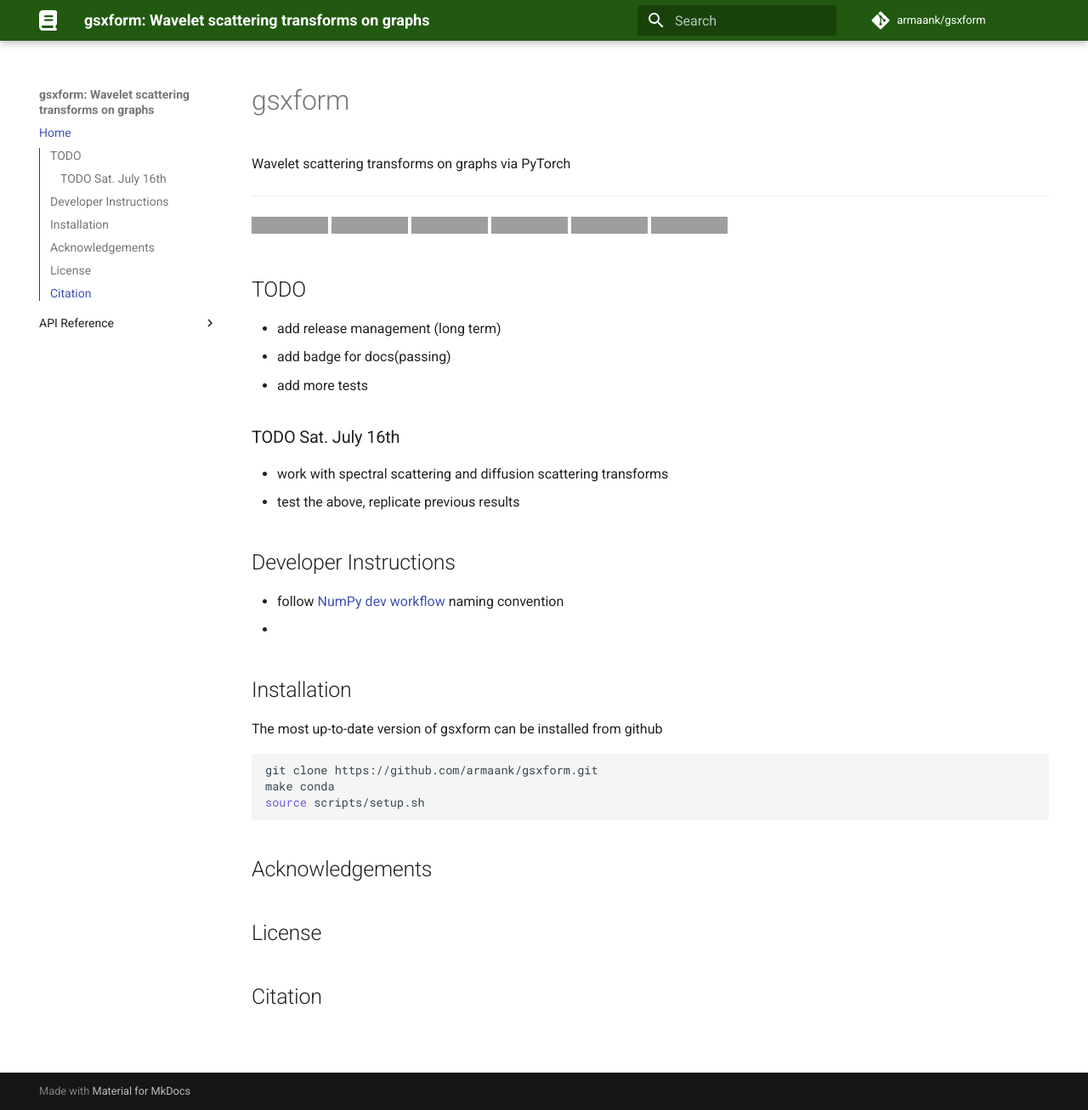
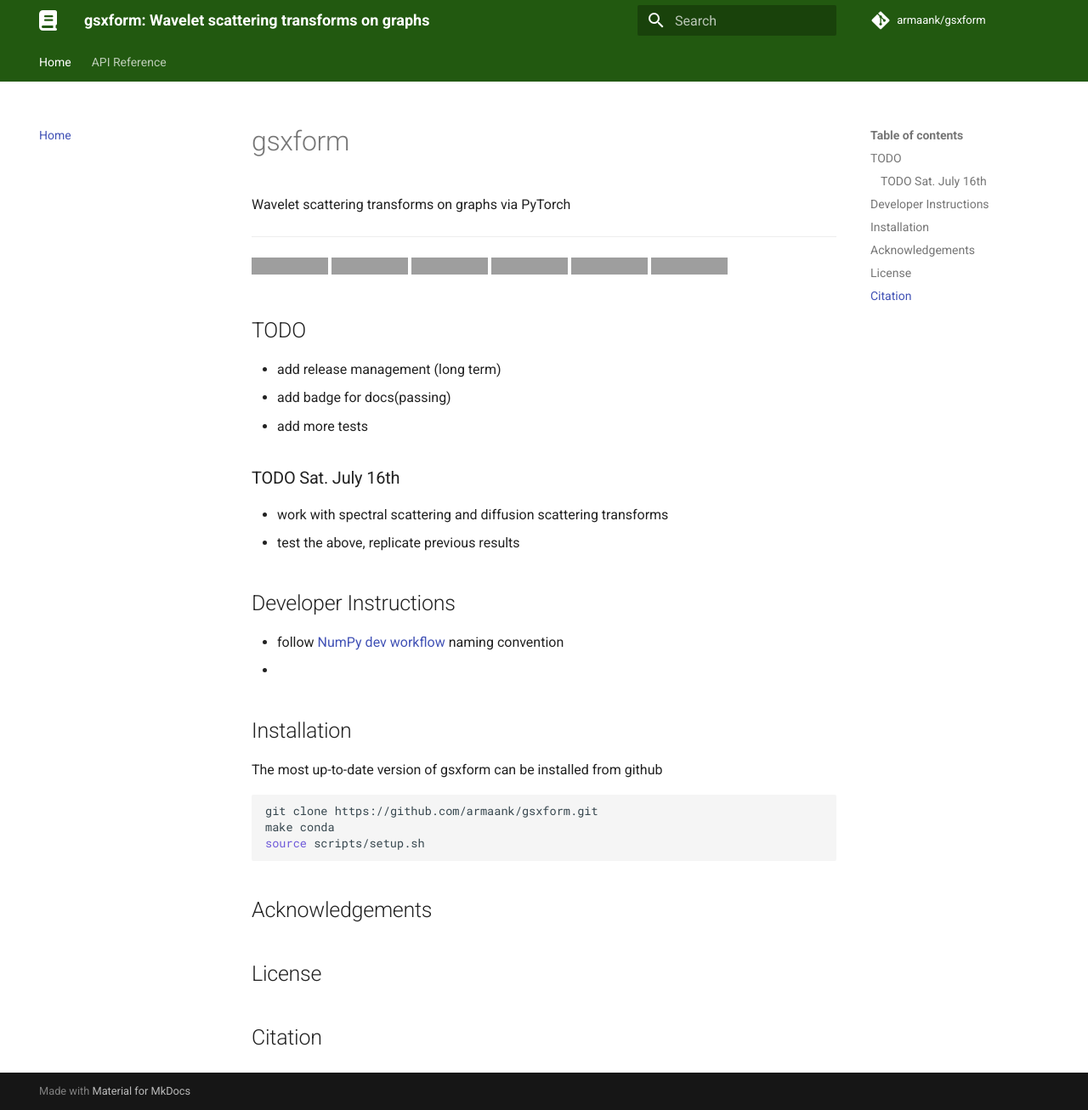
Before and after one commit to armaank/gsxform, an MkDocs documentation site: the page built from docs/index.md, in a window 1280 px wide and 1306 px high, cut to the strip 0-1306 px from the top of the window. Shown: the whole strip at 85% size. Built offline with MkDocs 1.6.1 and Material for MkDocs 9.7.7, drawn with Linux system fonts in a browser that asks for light colours; comment, search, counter and statistics services are not loaded; grey boxes are pictures that could not be loaded.

Commit message:
DOC: format tweaks

```diff
--- a/mkdocs.yml
+++ b/mkdocs.yml
@@ -10,8 +10,8 @@ theme:
     repo: fontawesome/brands/git-alt
   features:
     - navigation.instant
-      #- navigation.tabs
-    - toc.integrate
+    - navigation.tabs
+      #- toc.integrate
   language: en
 
 nav:
```
